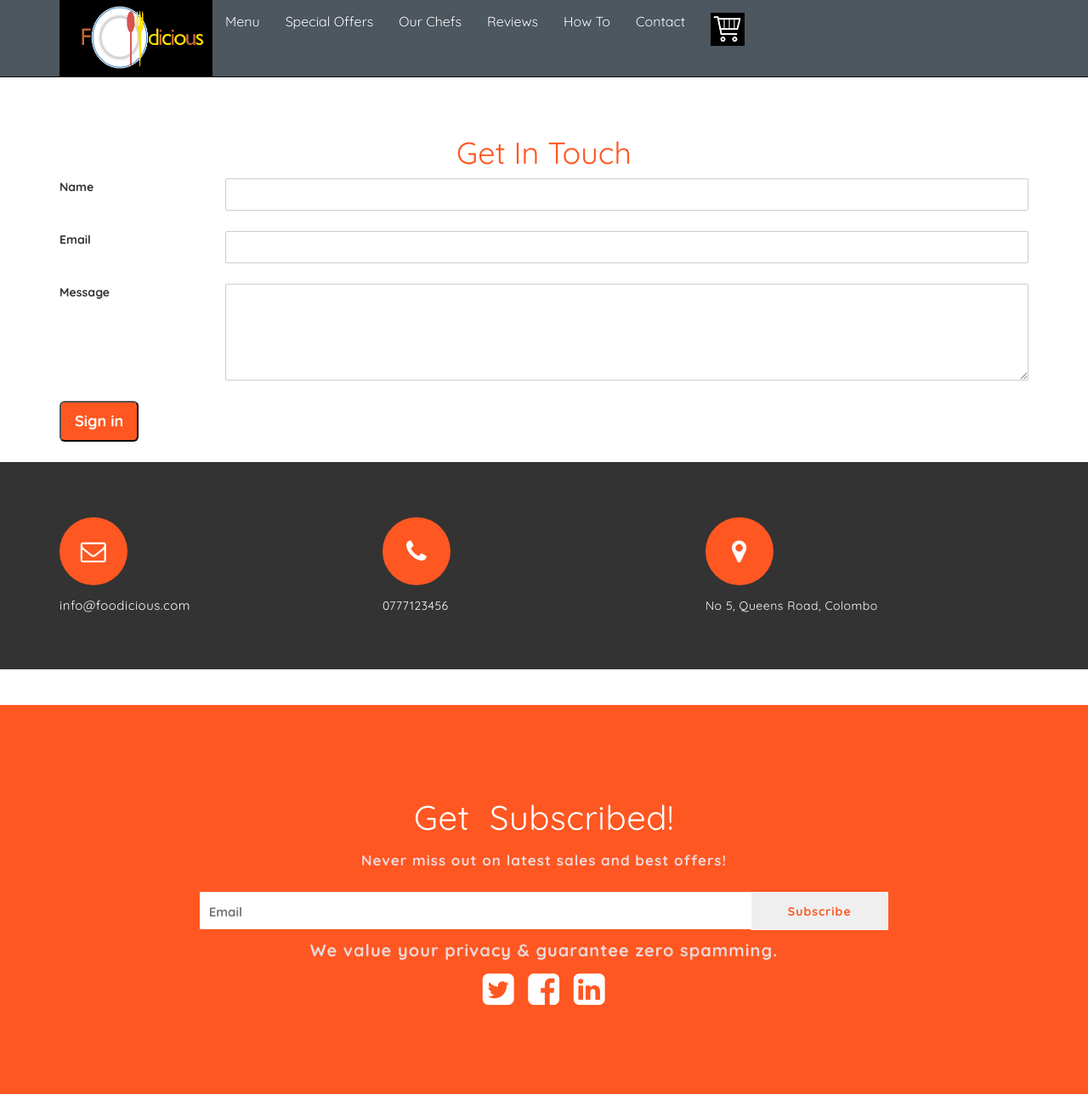
After one commit to KiruthigaBalendran/Digital-Food-Menu, a PHP site: page /pages/contact.html in a window 1280 px wide. The commit adds this page. Shown: the whole page at 85% size. Run offline with PHP 8.4, Linux system fonts and the light colour scheme.

Commit message:
contact page

```diff
--- /dev/null
+++ b/css/contact.css
@@ -0,0 +1,77 @@
+.contact1{
+    margin-top: 140px;
+}
+.title-contact{
+    color: #ff5722;
+    text-align: center;
+}
+
+.footer-grid {
+    /*background: #a51c21;*/
+    background-color: #333;
+    padding: 2em 0;
+    margin-bottom: 3em;
+}
+.footer h4 {
+    font-size: 3em;
+    line-height: 1em;
+    color: #68D0AF;
+    margin-bottom: 0.5em;
+}
+.footer_grid_bottom ul {
+  padding: 0;
+  margin: 0;
+}
+.footer_grid_bottom ul li {
+    display: block;
+    font-size: 1em;
+    color: #fff;
+    font-weight: 300;
+    margin-bottom: 1em;
+}
+.footer_grid_bottom ul li a{
+    color: #fff;
+    font-size: 15px;
+}
+
+.footer_grid_bottom ul {
+    list-style-type: none;
+    margin-bottom: 1em;
+    color: #999;
+    font-size: 14px;
+}
+
+.footer_grid_bottom ul li {
+    display: block;
+    color: #ffffff;
+    letter-spacing: .5px;
+    font-size: 14px;
+    margin: 23px 0;
+    list-style: none;
+    width: 33.33%;
+    float: left;
+    font-weight: 500;
+}
+
+.footer_grid_bottom.contact p {
+    margin-top: 10px;
+    display: inline-block;
+    width: 70%;
+    line-height: 28px;
+}
+.footer_grid_bottom.contact ul li span {
+    font-size: 30px;
+    color: #fff;
+    text-align: center;
+    display: inline-block;
+    width: 80px;
+    height: 80px;
+    padding-top: 25px;
+    margin-right: 10px;
+    border-radius: 50px;
+    -webkit-border-radius: 50px;
+    -o-border-radius: 50px;
+    -moz-border-radius: 50px;
+    -ms-border-radius: 50px;
+    background: #ff5722;
+}
--- a/index.php
+++ b/index.php
@@ -52,7 +52,7 @@
                 <li><a href="#chefs">Our Chefs</a></li>
                 <li><a href="#">Reviews</a></li>
                 <li><a href="#">How To</a></li>
-                <li><a href="#">Contact</a></li>
+                <li><a href="pages/contact.html">Contact</a></li>
                 <li><a href="#"><img class="shoppingCart" alt="User" src="img/cart1.png"></a></li>
 
                 <!--fix for scroll spy active menu element-->
--- /dev/null
+++ b/pages/contact.html
@@ -0,0 +1,178 @@
+<!DOCTYPE html>
+<!--[if lt IE 7]>      <html class="no-js lt-ie9 lt-ie8 lt-ie7"> <![endif]-->
+<!--[if IE 7]>         <html class="no-js lt-ie9 lt-ie8"> <![endif]-->
+<!--[if IE 8]>         <html class="no-js lt-ie9"> <![endif]-->
+<!--[if gt IE 8]><!-->
+<html class="no-js"> <!--<![endif]-->
+<head>
+    <title>Foodicious</title>
+
+    <!-- meta -->
+    <meta charset="utf-8">
+    <meta http-equiv="X-UA-Compatible" content="IE=edge,chrome=1">
+    <meta name="viewport" content="width=device-width, initial-scale=1, minimum-scale=1, maximum-scale=1, user-scalable=no">
+
+    <!-- css -->
+    <link rel="stylesheet" href="../css/bootstrap.min.css">
+    <link rel="stylesheet" href="../css/bootstrap-theme.min.css">
+    <link rel="stylesheet" href="../css/font-awesome.min.css">
+    <link rel="stylesheet" href="../css/main.css">
+    <link rel="stylesheet" href="../css/contact.css">
+
+    <!-- google font -->
+    <link rel='stylesheet' href='http://fonts.googleapis.com/css?family=Quicksand:300,400,700'>
+
+    <!-- js -->
+    <script src="../js/vendor/modernizr-2.6.2-respond-1.1.0.min.js"></script>
+</head>
+<body data-spy="scroll" data-target="#navbar" data-offset="120" >
+    <!--[if lt IE 7]>
+        <p class="browsehappy">You are using an <strong>outdated</strong> browser. Please <a href="http://browsehappy.com/">upgrade your browser</a> to improve your experience.</p>
+    <![endif]-->
+
+    <div id="menu" class="navbar navbar-inverse navbar-fixed-top" role="navigation">
+        <div class="container">
+            <div class="navbar-header visible-xs">
+                <button type="button" class="navbar-toggle" data-toggle="collapse" data-target=".navbar-collapse">
+                <span class="sr-only">Toggle navigation</span>
+                <span class="icon-bar"></span>
+                <span class="icon-bar"></span>
+                <span class="icon-bar"></span>
+                </button>
+                <a class="navbar-brand" href="#"><h2>Foodicious</h2></a>
+            </div><!-- navbar-header -->
+        <div id="navbar" class="navbar-collapse collapse">
+
+
+            <ul class="nav navbar-nav navbar-header">
+                <li><div class="hidden-xs" id="logo"><a href="./index.php">
+                <img src="../img/16.png" alt="">
+            </a></div></li>
+                <li><a href="menu.php">Menu</a></li>
+                <li><a href="../index.php#special-offer">Special Offers</a></li>
+                <li><a href="../index.php#chefs">Our Chefs</a></li>
+                <li><a href="#">Reviews</a></li>
+                <li><a href="#">How To</a></li>
+                <li><a href="#">Contact</a></li>
+                <li><a href="#"><img class="shoppingCart" alt="User" src="../img/cart1.png"></a></li>
+
+                <!--fix for scroll spy active menu element-->
+                <li style="display:none;"><a href="#header"></a></li>
+
+            </ul>
+        </div><!--/.navbar-collapse -->
+        </div><!-- container -->
+    </div><!-- menu -->
+
+
+
+    <div class="container contact1">
+        <h1 class="title-contact">Get In Touch</h1>
+      <form>
+        <div class="form-group row">
+          <label for="name" class="col-sm-2 col-form-label">Name</label>
+          <div class="col-sm-10">
+            <input type="text" class="form-control" id="name">
+          </div>
+        </div>
+        <div class="form-group row">
+          <label for="inputEmail3" class="col-sm-2 col-form-label">Email</label>
+          <div class="col-sm-10">
+            <input type="email" class="form-control" id="inputEmail3">
+          </div>
+        </div>
+        <div class="form-group row">
+          <label for="message" class="col-sm-2 col-form-label">Message</label>
+          <div class="col-sm-10">
+            <textarea class="form-control" rows="5" id="message"></textarea>
+          </div>
+        </div>
+        <div class="form-group row">
+          <div class="offset-sm-2 col-sm-10">
+            <button type="submit" class="btn-lg discoverAll">Sign in</button>
+          </div>
+        </div>
+      </form>
+    </div>
+
+    <div class="footer-grid">
+        <div class="container">
+                <div class="footer_grid_bottom contact">
+                    <ul>
+
+                        <li>
+                            <span class="fa fa-envelope-o" aria-hidden="true"></span>
+                            <br/>
+                            <p><a href="mailto:info@example.com">info@foodicious.com</a></p>
+                        </li>
+                        <li>
+                            <span class="fa fa-phone" aria-hidden="true"></span>
+                            <br/>
+                            <p>0777123456</p>
+                        </li>
+                        <li>
+                            <span class="fa fa-map-marker" aria-hidden="true"></span>
+                            <br/>
+                            <p>No 5, Queens Road, Colombo</p>
+                        </li>
+                    </ul>
+                    <div class="clearfix"></div>
+                </div>
+            </div>
+        </div>
+
+    <footer id="footer" class="dark-wrapper">
+        <!-- <section class="ss-style-top"></section> -->
+        <div class="container inner">
+            <div class="row">
+                <div class="w3_agileits-subscribe text-center">
+                    <div class="subscribe-head">
+                        <h4>get subscribed! </h4>
+                        <p class="sub-p">Never miss out on latest sales and best offers!</p>
+                        <div class="subscribe-form">
+                            <form action="#" method="post" class="subscribe_form">
+                                <input type="email" placeholder="Email" required="">
+                                <input type="submit" value="subscribe">
+                            </form>
+                            <div class="clearfix"> </div>
+                        </div>
+                        <p>We value your privacy & guarantee zero spamming.</p>
+                    </div>
+                </div>
+                <div class="col-sm-7">
+                    <div class="social-bar">
+                        <a href="#" class="fa fa-twitter-square tooltipped" title=""></a>
+                        <a href="#" class="fa fa-facebook-square tooltipped" title=""></a>
+                        <a href="#" class="fa fa-linkedin-square tooltipped" title=""></a>
+                    </div>
+                </div>
+                <!-- <div class="section">
+                    <div class="w3_agileits-subscribe timings text-center">
+                        <div class="time">
+                            <div>
+                                <h5><i class="fa fa-map-marker" aria-hidden="true"></i>  </h5>
+                                <p>No 5, Queens Road, Colombo-03</p>
+                            </div>
+                            <div>
+                                <h5><i class="fa fa-phone" aria-hidden="true"></i>  </h5>
+                                <p>011-5448956</p>
+                            </div>
+                            <div>
+                                <h5><i class="fa fa-envelope" aria-hidden="true"></i>  </h5>
+                                <p>info@foodicious.com</p>
+                            </div>
+                        </div>
+                    </div>
+                </div> -->
+            </div>
+        </div>
+        <!-- /.container -->
+    </footer>
+
+    <script src="../js/jquery-2.1.3.min.js"></script>
+    <script src="../js/jquery.actual.min.js"></script>
+    <script src="../js/jquery.scrollTo.min.js"></script>
+    <script src="../js/bootstrap.min.js"></script>
+    <script src="../js/main.js"></script>
+</body>
+</html>
--- a/pages/menu.php
+++ b/pages/menu.php
@@ -66,7 +66,7 @@
                 <li><a href="../index.php#chefs">Our Chefs</a></li>
                 <li><a href="#">Reviews</a></li>
                 <li><a href="#">How To</a></li>
-                <li><a href="#">Contact</a></li>
+                <li><a href="contact.html">Contact</a></li>
                 <li><a href="#"><img class="shoppingCart" alt="User" src="../img/cart1.png"></a></li>
 
                 <!--fix for scroll spy active menu element-->
```
